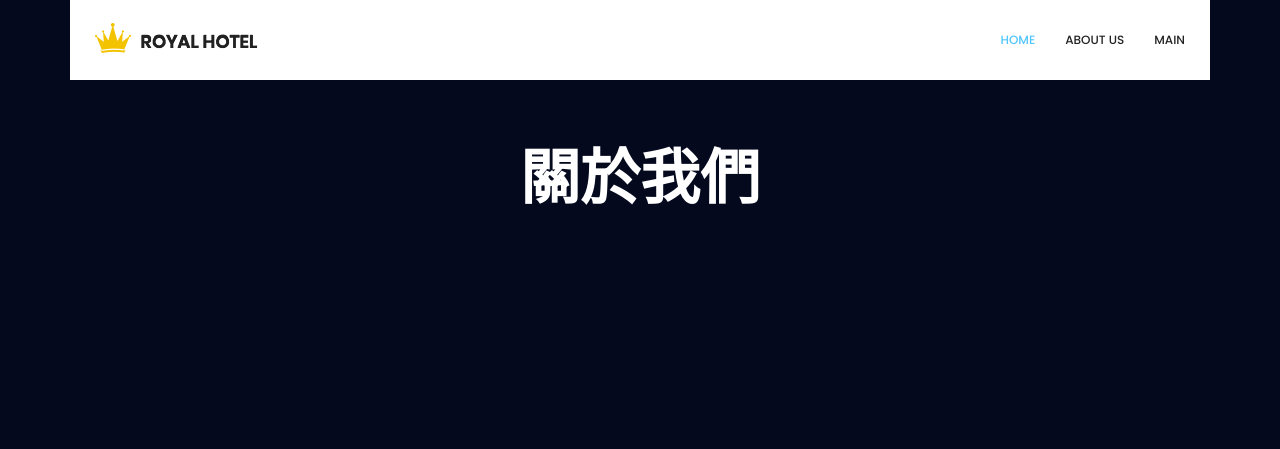
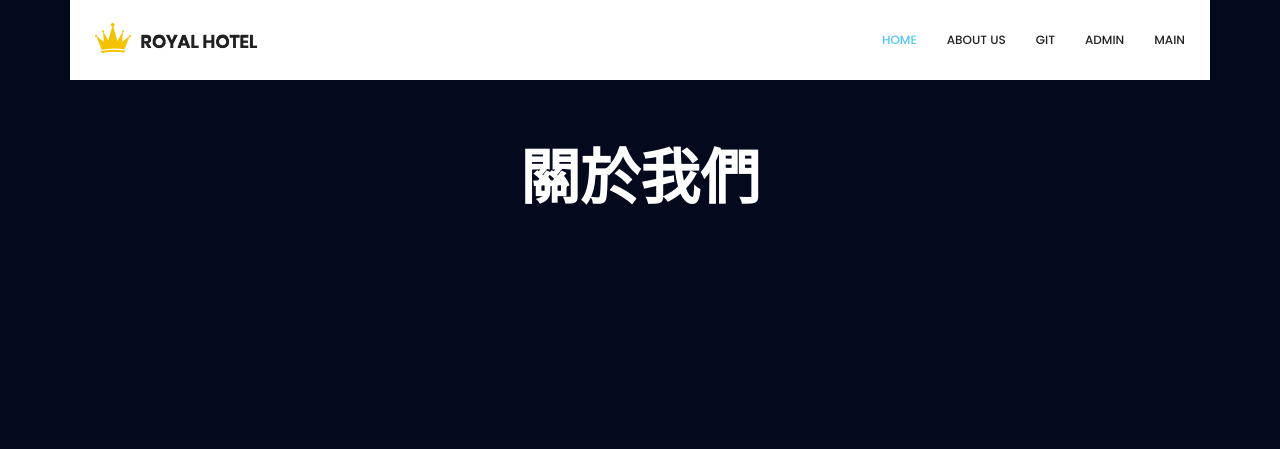
Before and after one commit to a08001212/python_4452_07, a Python web app: template templates/about.html in a window 1280 px wide. Shown: the top 449 px of the page. Run offline with Jinja, Linux system fonts and the light colour scheme; the template is opened without the code that fills it, so the values that code supplies are empty; some libraries are stand-ins or nearby versions.

```diff
--- a/templates/base/header.html
+++ b/templates/base/header.html
@@ -13,6 +13,8 @@
               <ul class="nav navbar-nav menu_nav ml-auto">
                   <li class="nav-item active"><a class="nav-link" href="/">Home</a></li>
                   <li class="nav-item"><a class="nav-link" href="/about/">About us</a></li>
+                  <li class="nav-item"><a class="nav-link" href="https://github.com/a08001212/python_4452_07" target="_blank">git</a></li>
+                  <li class="nav-item"><a class="nav-link" href="/admin/" target="_blank">Admin</a></li>
                   <li class="nav-item submenu dropdown">
                       <a href="#" class="nav-link dropdown-toggle" data-toggle="dropdown" role="button" aria-haspopup="true" aria-expanded="false">Main</a>
                       <ul class="dropdown-menu">
```
